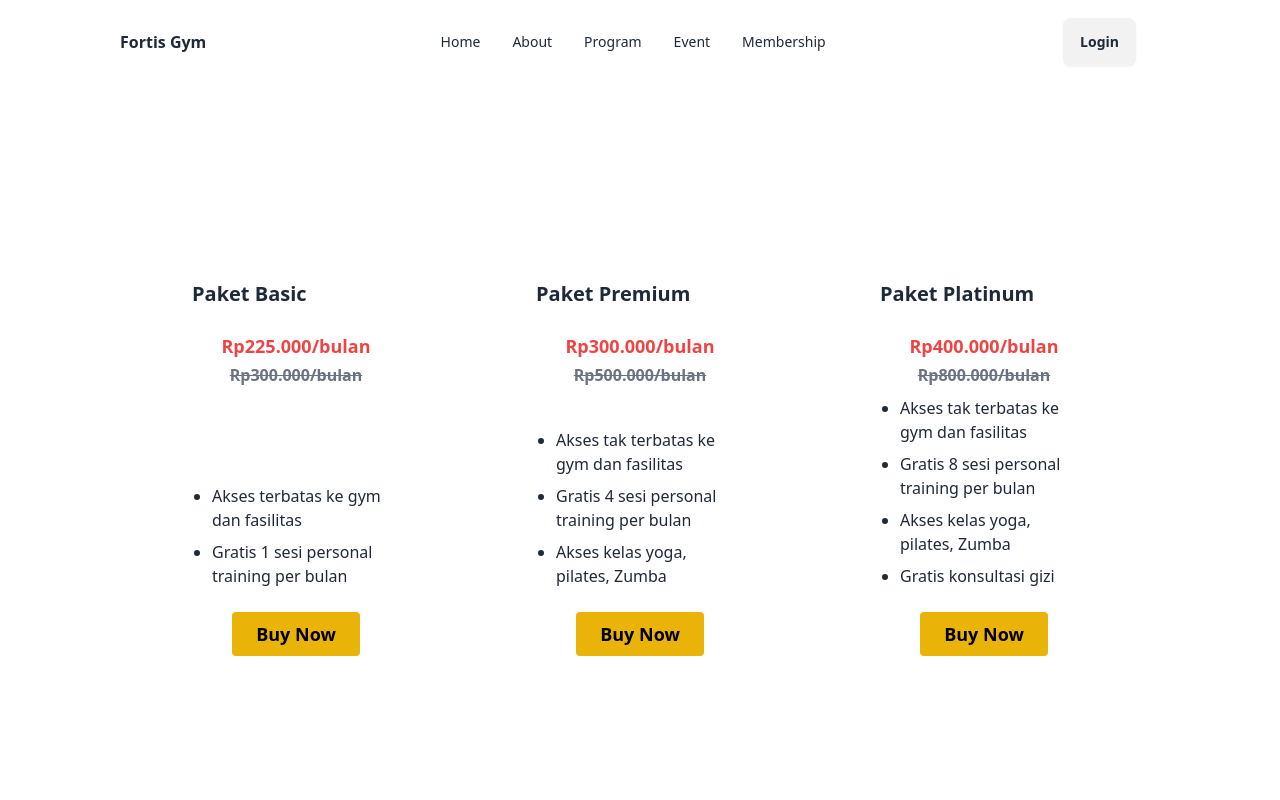
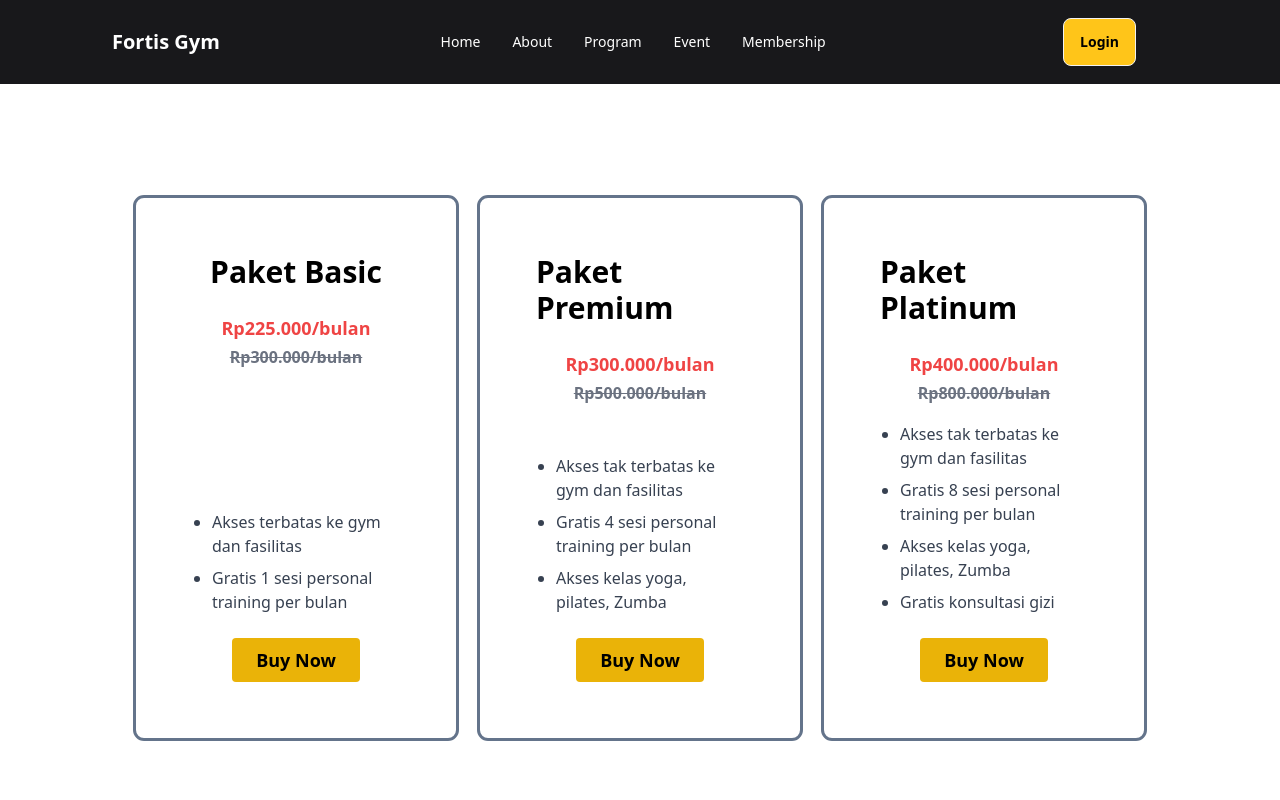
Before and after one commit to fridoustin/fortisgym, a Next.js app: page /Membership in a window 1280 px wide. Shown: the top 800 px of the page. Built offline with nearby package versions, Linux system fonts and the light colour scheme.

Commit message:
fix: membership page

```diff
--- a/app/Membership/page.tsx
+++ b/app/Membership/page.tsx
@@ -1,29 +1,6 @@
-import React from 'react'
+import { PackageCard } from "@/components/Card/packageCard";
 
-function PackageCard(props: { title: any; price: any; oldPrice: any; benefits: any; }) {
-  const { title, price, oldPrice, benefits } = props;
-
-  return (
-    <div className="card bg-base-100 w-80 shadow-x2 p-6 mb-6 rounded-lg transform transition duration-300 hover:scale-105 hover:shadow-2xl">
-      <div className="card-body">
-        <h2 className="card-title text-xl font-semibold text-center mb-4">{title}</h2>
-        <p className="text-lg font-semibold text-red-500 text-center">
-          {price} <span className="line-through text-gray-500 text-base">{oldPrice}</span>
-        </p>
-        <ul className="text-white-700 list-disc pl-5 space-y-2">
-          {benefits.map((benefit: any, index: any) => (
-            <li key={index}>{benefit}</li>
-          ))}
-        </ul>
-        <div className="card-actions justify-center mt-4">
-          <button className="py-2 px-6 text-lg bg-yellow-500 hover:bg-red-600 text-black font-semibold rounded">Buy Now</button>
-        </div>
-      </div>
-    </div>
-  );
-}
-
-function Membership() {
+export const Membership = () => {
     return (
         <main className="bg-white flex justify-center items-center min-h-screen p-6 mt-20">
         <div className="grid grid-cols-1 md:grid-cols-3 gap-6">
@@ -60,9 +37,6 @@ function Membership() {
         </div>
         </main>
     );
-}
-
-
-
+};
 
 export default Membership
--- a/app/globals.css
+++ b/app/globals.css
@@ -6,5 +6,5 @@ body {
   margin: 0;
   padding: 0;
   box-sizing: border-box;
-  background-color: white;
+  background-color: #eeeeee;
 }
--- a/app/layout.tsx
+++ b/app/layout.tsx
@@ -26,7 +26,6 @@ export default function RootLayout({
           <main className="flex-grow">
             {children}
           </main>
-
         <Footer />
       </body>
     </html>
--- a/app/program/page.tsx
+++ b/app/program/page.tsx
@@ -8,7 +8,7 @@ const Program = () => {
             <div className="card bg-base-100 w-full sm:w-full lg:w-full shadow-xl">
                 <figure className="relative h-64 overflow-hidden p-4">
                     <Image
-                        src="/fb.jpg"
+                        src="/images/fb.jpg"
                         alt="fb"
                         layout="fill"
                     />
--- a/components/Footer/footer.tsx
+++ b/components/Footer/footer.tsx
@@ -1,6 +1,6 @@
 export const Footer = () => {
     return(
-        <footer className="footer footer-center bg-base-200 text-base-content rounded p-10">
+        <footer className="footer footer-center bg-slate-800 text-white p-10">
             <nav className="grid grid-flow-col gap-4">
                 <a className="link link-hover" href="/">Home</a>
                 <a className="link link-hover" href="/about">About Us</a>
--- a/components/NavBar/navbar.tsx
+++ b/components/NavBar/navbar.tsx
@@ -1,9 +1,11 @@
+import Image from "next/image";
+
 export const Navbar = () =>{
     return(
         <div className="drawer z-20">
             <input id="my-drawer-3" type="checkbox" className="drawer-toggle" />
             <div className="drawer-content flex flex-col">
-                <div className="navbar bg-base-100 fixed top-0 w-full gap-2 px-8 py-4 md:px-28">
+                <div className="navbar bg-zinc-900 text-white fixed top-0 w-full gap-2 px-8 py-4 md:px-28">
                     <div className="navbar-start">
                         <label
                         htmlFor="my-drawer-3"
@@ -25,7 +27,9 @@ export const Navbar = () =>{
                             />
                         </svg>
                         </label>
-                    <div className="pl-2 font-bold">Fortis Gym</div>
+                        <div className="text-xl font-bold">
+                            <p>Fortis Gym</p>
+                        </div>
                     </div>
                     <div className="navbar-center hidden lg:flex">
                         <ul className="menu menu-horizontal px-1">
@@ -37,7 +41,7 @@ export const Navbar = () =>{
                         </ul>
                     </div>
                     <div className="navbar-end pr-8">
-                    <a className="btn" href="/auth/signin">Login</a>
+                        <a className="btn bg-[#FFC519] text-black hover:bg-[#b39232]" href="/auth/signin">Login</a>
                     </div>
                 </div>
             </div>
@@ -48,7 +52,7 @@ export const Navbar = () =>{
                 aria-label="close sidebar"
                 className="drawer-overlay"
                 ></label>
-                <ul className="menu min-h-full w-60 bg-base-200 pt-14">
+                <ul className="menu min-h-full w-60 bg-black/[0.9] pt-14 text-white font-bold">
                     <li><a href="/">Home</a></li>
                     <li><a href="/about">About</a></li>
                     <li><a href="/program">Program</a></li>
--- a/package.json
+++ b/package.json
@@ -9,6 +9,7 @@
     "lint": "next lint"
   },
   "dependencies": {
+    "firebase": "^11.0.1",
     "next": "15.0.3",
     "react": "19.0.0-rc-66855b96-20241106",
     "react-dom": "19.0.0-rc-66855b96-20241106",
```
Also changed, not shown: tsconfig.json (+18 -4 lines), public/fb.jpg (deleted), 1 other file (tests, documents, lock files or other folders). Lines whose indentation alone changed are shown as unchanged.
